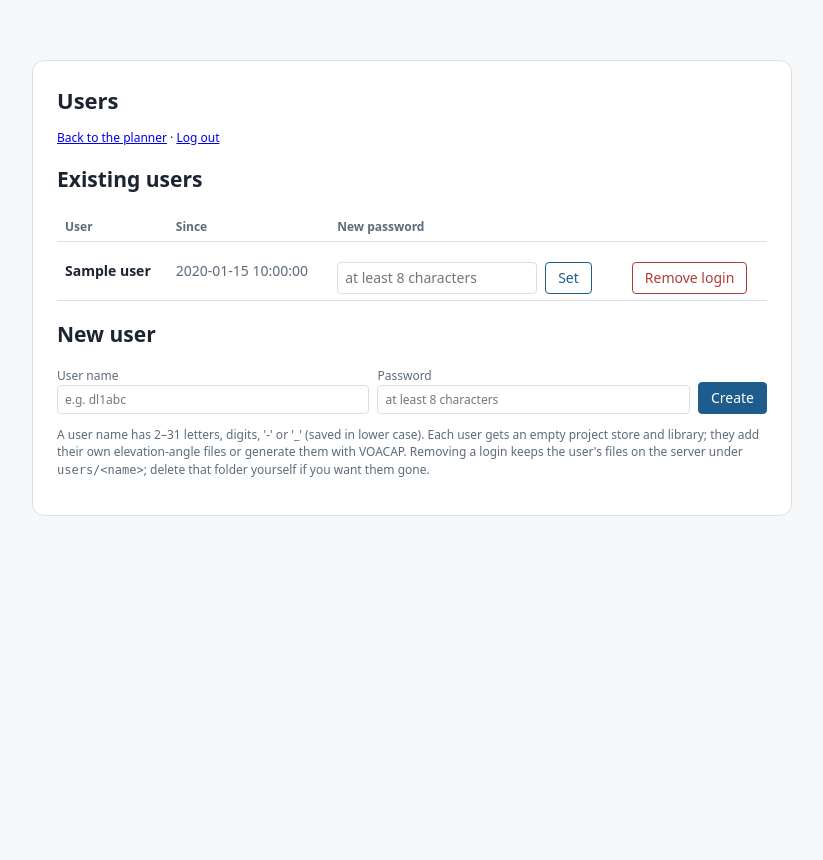
After one commit to W7IV/hfta-stack-planner, a Flask app: template templates/admin.html in a window 1280 px wide. The commit adds this page. Shown: the whole page, without its empty margins (228-1051 px from the left). Run offline with Flask 3, Linux system fonts and the light colour scheme; the template is opened without the code that fills it: most values are stand-ins (such as "Sample title", 1, 10 or a date in 2020).

Commit message:
Accounts for a hosted copy: login, per-user project stores, admin user page; visible save indicator
- admin = APP_PASSWORD holder (base store); users created on /admin get their own store and library under users/<name>
- session cookies (HttpOnly, SameSite, Secure when hosted), lockout after repeated failures, basic auth kept for admin
- background jobs keep the request's store (contextvars) and are private to their owner
- Saved / Not saved shown as a coloured chip in the top bar
- tests/test_accounts.py

Co-Authored-By: Claude Fable 5.1 <noreply@anthropic.com>
Claude-Session: https://claude.ai/code/session_019m1X6eXak7CadHeSnLDnPj

```diff
--- a/app.py
+++ b/app.py
@@ -51,16 +51,92 @@ def _same_origin():
     return None
 
 
+# ---------------------------------------------------------------- accounts (hosted copy)
+from flask import session, redirect, g, abort  # noqa: E402
+from core import project as P, users as U  # noqa: E402
+
+if APP_PASSWORD:
+    app.secret_key = U.secret_key()
+    app.config.update(SESSION_COOKIE_HTTPONLY=True, SESSION_COOKIE_SAMESITE="Lax",
+                      SESSION_COOKIE_SECURE=bool(os.environ.get("RAILWAY_ENVIRONMENT") or os.environ.get("HOSTED") == "1"),
+                      PERMANENT_SESSION_LIFETIME=30 * 24 * 3600)
+
+
 @app.before_request
-def _password():
-    """Simple protection for a hosted copy: HTTP basic authentication, password from APP_PASSWORD."""
-    if not APP_PASSWORD or request.path == "/healthz":
+def _login():
+    """Hosted copy (APP_PASSWORD set): every page needs a login. 'admin' with APP_PASSWORD, or a user made by the
+    admin. Each user works in their own project store. Basic authentication with APP_PASSWORD still works for the
+    admin (scripts). Without APP_PASSWORD (own computer) there is no login and one store."""
+    P.set_root(None); g.user = None
+    if not APP_PASSWORD or request.path == "/healthz" or request.path.startswith("/static/"):
+        return None
+    if request.path in ("/login", "/logout"):
         return None
     import hmac
     a = request.authorization
-    if a and a.password and hmac.compare_digest(a.password, APP_PASSWORD):
-        return None
-    return ("Password required", 401, {"WWW-Authenticate": 'Basic realm="HFTA Stack Planner"'})
+    if a and a.password and a.type == "basic" and hmac.compare_digest(a.password, APP_PASSWORD):
+        g.user = U.ADMIN; return None
+    user = session.get("user")
+    if user == U.ADMIN or (user and user in {u["name"] for u in U.listing()}):
+        g.user = user; P.set_root(U.root_for(user)); return None
+    session.clear()
+    if request.path.startswith("/api/"):
+        return jsonify({"error": "Please log in", "login": True}), 401
+    return redirect("/login?next=" + request.path)
+
+
+@app.get("/login")
+def login_page():
+    if not APP_PASSWORD: return redirect("/")
+    return render_template("login.html", error=None, next=request.args.get("next", "/"))
+
+
+@app.post("/login")
+def login_post():
+    if not APP_PASSWORD: return redirect("/")
+    key = request.headers.get("X-Forwarded-For", request.remote_addr or "?").split(",")[0].strip()
+    if U.too_many_failures(key):
+        return render_template("login.html", error="Too many failed attempts. Wait five minutes.", next="/"), 429
+    name = U.authenticate(request.form.get("user", ""), request.form.get("password", ""), APP_PASSWORD)
+    if not name:
+        U.note_failure(key); time.sleep(0.5)
+        return render_template("login.html", error="Wrong user name or password.", next=request.form.get("next", "/")), 401
+    U.clear_failures(key); session.clear(); session["user"] = name; session.permanent = True
+    nxt = request.form.get("next") or "/"
+    return redirect(nxt if nxt.startswith("/") and not nxt.startswith("//") else "/")
+
+
+@app.route("/logout", methods=["GET", "POST"])
+def logout():
+    session.clear(); return redirect("/login" if APP_PASSWORD else "/")
+
+
+@app.get("/api/whoami")
+def whoami():
+    return jsonify({"user": g.user, "admin": g.user == U.ADMIN, "accounts": bool(APP_PASSWORD)})
+
+
+def _admin_only():
+    if not APP_PASSWORD or g.user != U.ADMIN: abort(403)
+
+
+@app.get("/admin")
+def admin_page():
+    _admin_only(); return render_template("admin.html", users=U.listing(), msg=request.args.get("msg", ""))
+
+
+@app.post("/admin/users")
+def admin_users():
+    _admin_only(); f = request.form; act = f.get("action")
+    try:
+        if act == "create": U.create(f.get("name"), f.get("password")); msg = f"User {f.get('name', '').strip().lower()} created."
+        elif act == "password": U.set_password(f.get("name"), f.get("password")); msg = f"Password of {f.get('name')} changed."
+        elif act == "delete": U.delete(f.get("name")); msg = f"Login of {f.get('name')} removed. Their files stay on the server under users/{f.get('name')}."
+        else: msg = "Unknown action."
+    except (ValueError, KeyError) as e:
+        msg = f"Not done: {e}"
+    from urllib.parse import quote
+    return redirect("/admin?msg=" + quote(msg))
 
 
 @app.after_request
@@ -267,8 +343,8 @@ def optimise():
             grids["free"] = engine.height_grid(specs, step, c["min_spacing_ft"], c["max_tower_ft"])
         if mode in ("equal", "both"):
             grids["equal"] = engine.equal_grid(len(ants), bottom, spacing, step, c["min_spacing_ft"], c["max_tower_ft"])
-        for k, g in grids.items():
-            if not g:
+        for k, grid in grids.items():
+            if not grid:
                 raise ValueError(f"No height combination satisfies the {k} search ranges, minimum spacing "
                                  "and maximum tower height")
     except (KeyError, ValueError, TypeError) as e:
@@ -359,13 +435,15 @@ def job_status(jid):
     job = JOBS.get(jid)
     if not job:
         return err("Unknown job", 404)
+    if job.get("owner") not in (None, str(P.root())):
+        return err("Unknown job", 404)
     return jsonify({k: job[k] for k in ("state", "phase", "done", "total", "result", "error")})
 
 
 @app.post("/api/job/<jid>/cancel")
 def job_cancel(jid):
     job = JOBS.get(jid)
-    if job:
+    if job and job.get("owner") in (None, str(P.root())):
         job["cancel"] = True
     return jsonify({"ok": True})
 
--- a/core/library.py
+++ b/core/library.py
@@ -9,7 +9,7 @@ from pathlib import Path
 from . import project as P
 
 def root() -> Path:
-    d = P.ROOT / "_library"; (d / "sites").mkdir(parents=True, exist_ok=True); return d
+    d = P.root() / "_library"; (d / "sites").mkdir(parents=True, exist_ok=True); return d
 
 def _load(name) -> list:
     f = root() / name
--- a/core/project.py
+++ b/core/project.py
@@ -4,7 +4,21 @@ from __future__ import annotations
 import json, math, os, re, tempfile, threading, time, uuid
 from pathlib import Path
 
-ROOT = Path(os.environ.get("PROJECTS_DIR") or Path(__file__).resolve().parent.parent / "projects")
+import contextvars
+BASE_ROOT = Path(os.environ.get("PROJECTS_DIR") or Path(__file__).resolve().parent.parent / "projects")
+DATA_DIR = BASE_ROOT.parent          # users.json, users/<name>/projects, the secret key, the shared terrain cache
+# The project store of the current request: the base store (one user, or the admin) or a user's own store.
+_ROOT_VAR = contextvars.ContextVar("hfta_root", default=None)
+
+def root() -> Path:
+    return _ROOT_VAR.get() or BASE_ROOT
+
+def set_root(p):
+    """Choose the project store for this context (request or thread). None = the base store."""
+    _ROOT_VAR.set(Path(p) if p else None)
+
+def user_root(name: str) -> Path:
+    return DATA_DIR / "users" / safe_id(name, "user name") / "projects"
 SOILS = {"Very poor soil": (0.001, 5), "Sandy, dry soil": (0.002, 10), "Poor soil": (0.002, 13), "Average soil": (0.005, 13),
          "Good soil": (0.010, 14), "Very good soil": (0.030, 20), "Fresh water": (0.001, 81), "Salt water": (5.000, 80)}
 
@@ -49,7 +63,7 @@ def write_atomic(f: Path, text: str):
 
 _LOCK = threading.Lock()
 
-def path(pslug): return ROOT / safe_id(pslug, "project")
+def path(pslug): return root() / safe_id(pslug, "project")
 def load(pslug) -> dict: return upgrade(json.loads((path(pslug) / "project.json").read_text()))
 
 def upgrade(p: dict) -> dict:
@@ -82,8 +96,8 @@ def save(pslug, p: dict, expect_rev=None):
 class RevisionConflict(Exception):
     def __init__(self, stored_rev): super().__init__("The project was changed in another window"); self.stored_rev = stored_rev
 def list_projects():
-    ROOT.mkdir(parents=True, exist_ok=True)
-    return sorted([d.name for d in ROOT.iterdir() if (d / "project.json").exists()])
+    r = root(); r.mkdir(parents=True, exist_ok=True)
+    return sorted([d.name for d in r.iterdir() if (d / "project.json").exists()])
 def site_dir(pslug, site_id): return path(pslug) / "sites" / safe_id(site_id, "site id")
 def prn_dir(pslug): return path(pslug) / "prn"
 def prn_file(pslug, name): return prn_dir(pslug) / safe_file(name, ".prn")
--- a/static/v2.css
+++ b/static/v2.css
@@ -64,3 +64,12 @@ select.el{min-width:64px}
 
 .tgtabs{display:flex;flex-wrap:wrap;gap:6px;margin:4px 0 8px}.tgtabs button{padding:5px 12px}
 .azmap{width:100%;height:auto;display:block;touch-action:none;cursor:crosshair;user-select:none}
+.login-body{background:var(--bg);margin:0;font-family:system-ui,Segoe UI,Roboto,Arial,sans-serif;color:var(--ink)}
+.login{max-width:420px;margin:60px auto;padding:24px;background:var(--panel);border:1px solid var(--line);border-radius:12px}
+.login.admin{max-width:760px}.login h1{margin:0 0 8px;font-size:22px}.login label{display:block;margin:12px 0 4px}
+.login input{width:100%;box-sizing:border-box}.login form>button{margin-top:14px}
+.login table{width:100%;border-collapse:collapse;margin:8px 0 18px}.login td,.login th{padding:6px 8px;text-align:left;border-bottom:1px solid var(--line)}
+.login .row{display:flex;gap:8px;align-items:flex-end;flex-wrap:wrap}.login .row label{flex:1;margin:0}
+#saveState{font-size:12px;padding:2px 10px;border-radius:999px;transition:opacity .4s}
+#saveState.ok{color:#2c7a4b;background:rgba(44,122,75,.12)}#saveState.bad{color:#b33a3a;background:rgba(179,58,58,.12)}
+#userBox{font-size:12px;margin-left:10px}#userBox a{color:var(--mute)}
--- /dev/null
+++ b/templates/admin.html
@@ -0,0 +1,41 @@
+<!doctype html>
+<html lang="en">
+<head>
+<meta charset="utf-8">
+<meta name="viewport" content="width=device-width, initial-scale=1">
+<title>HFTA Stack Planner: users</title>
+<link rel="stylesheet" href="{{ url_for('static', filename='v2.css') }}">
+</head>
+<body class="login-body">
+<main class="login admin">
+  <h1>Users</h1>
+  <p class="small"><a href="/">Back to the planner</a> · <a href="/logout">Log out</a></p>
+  {% if msg %}<div class="note">{{ msg }}</div>{% endif %}
+  <h2>Existing users</h2>
+  <table>
+    <tr><th>User</th><th>Since</th><th>New password</th><th></th></tr>
+    {% for u in users %}
+    <tr>
+      <td><b>{{ u.name }}</b></td><td class="mute">{{ u.created }}</td>
+      <td><form method="post" action="/admin/users" class="row"><input type="hidden" name="action" value="password"><input type="hidden" name="name" value="{{ u.name }}">
+        <input name="password" type="password" minlength="8" placeholder="at least 8 characters" required style="width:200px"><button class="ghost">Set</button></form></td>
+      <td><form method="post" action="/admin/users"><input type="hidden" name="action" value="delete"><input type="hidden" name="name" value="{{ u.name }}">
+        <button class="danger">Remove login</button></form></td>
+    </tr>
+    {% else %}
+    <tr><td colspan="4" class="mute">No users yet. Only the administrator can log in.</td></tr>
+    {% endfor %}
+  </table>
+  <h2>New user</h2>
+  <form method="post" action="/admin/users" class="row">
+    <input type="hidden" name="action" value="create">
+    <label>User name<input name="name" pattern="[A-Za-z0-9][A-Za-z0-9_-]{1,30}" required placeholder="e.g. dl1abc"></label>
+    <label>Password<input name="password" type="password" minlength="8" required placeholder="at least 8 characters"></label>
+    <button>Create</button>
+  </form>
+  <p class="small mute">A user name has 2–31 letters, digits, '-' or '_' (saved in lower case). Each user gets an empty project store and library;
+  they add their own elevation-angle files or generate them with VOACAP. Removing a login keeps the user's files on the server
+  under <code>users/&lt;name&gt;</code>; delete that folder yourself if you want them gone.</p>
+</main>
+</body>
+</html>
--- a/templates/v2.html
+++ b/templates/v2.html
@@ -20,6 +20,7 @@
   <div class="status">
     <span id="hftaBadge" class="badge pure" title="Calculated with OpenHFTA, an open-source implementation of the HFTA method, checked against original-HFTA output. Every run can be repeated in the original HFTA (Report: replay pack)">OpenHFTA</span>
     <span id="saveState" class="mute"></span>
+    <span id="userBox"></span>
   </div>
 </header>
 <div class="layout">
```
Also changed, not shown: core/users.py (added, +102 -0 lines), static/v2.js (+9 -3 lines), templates/login.html (added, +23 -0 lines), tests/test_accounts.py (added, +96 -0 lines), tests/test_wrapper.py (+1 -1 lines), v2.py (+13 -7 lines), README.md.
